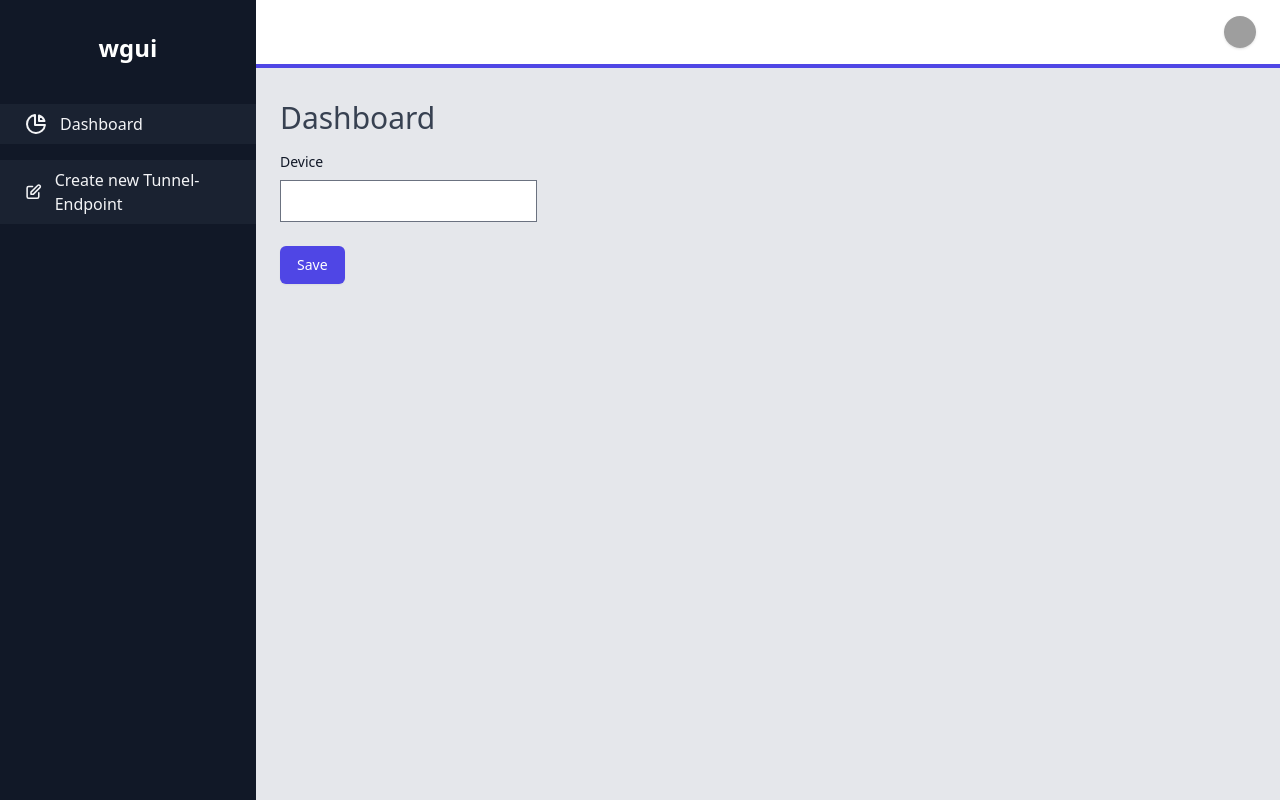
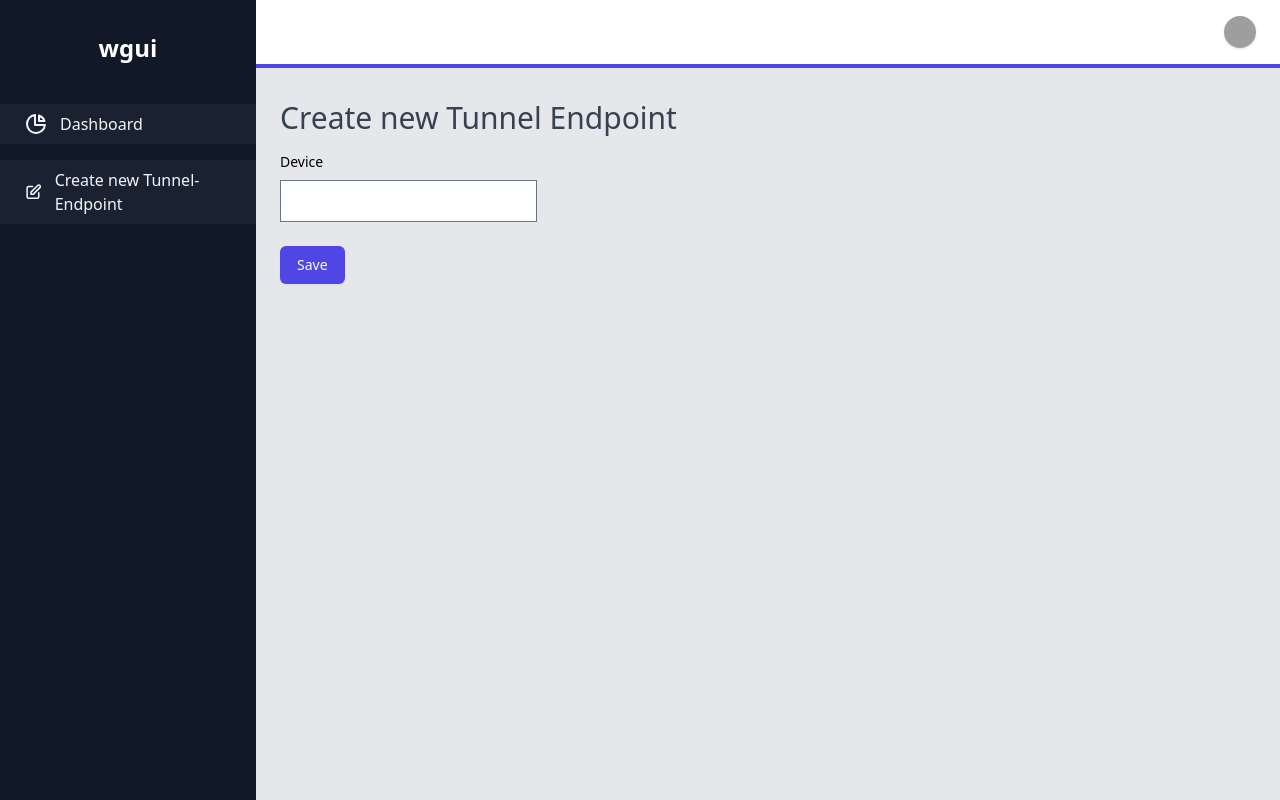
Before and after one commit to eieste/wgui, a Python web app: template wgui/templates/pages/tunnel/new.jinja2 in a window 1280 px wide. Run offline with Jinja, Linux system fonts and the light colour scheme; the template is opened without the code that fills it, so the values that code supplies are empty, except form fields; form fields are guessed from the names that the template uses; style sheets or scripts are compiled from the project's sources; grey boxes are pictures that could not be loaded.

Commit message:
Fix page title

```diff
--- a/wgui/templates/pages/dashboard/index.jinja2
+++ b/wgui/templates/pages/dashboard/index.jinja2
@@ -1,7 +1,7 @@
 {% extends "base.jinja2" %}
 
 {% block content_inner %}
-    <h3 class="text-gray-700 text-3xl font-medium">Dashboard</h3>
+    <h3 class="text-gray-700 text-3xl font-medium">Tunnle Overview</h3>
     <div class="mt-4">
         <div class="grid grid-cols-4 gap-4">
 
--- a/wgui/templates/pages/tunnel/new.jinja2
+++ b/wgui/templates/pages/tunnel/new.jinja2
@@ -1,14 +1,14 @@
 {% extends "base.jinja2" %}
 
 {% block content_inner %}
-    <h3 class="text-gray-700 text-3xl font-medium">Dashboard</h3>
+    <h3 class="text-gray-700 text-3xl font-medium">Create new Tunnel Endpoint</h3>
     <div class="mt-4">
         <div class="flex flex-wrap -mx-6">
             <div class="w-full px-6 sm:w-1/2 xl:w-1/3">
                 <form action="{{ url_for("tunnel_create") }}" method="POST">
                     <div class="mb-6">
                         <label for="email"
-                               class="block mb-2 text-sm font-medium text-gray-900 dark:text-gray-300">Device</label>
+                               class="block mb-2 text-sm font-medium dark:text-gray-300">Device</label>
                         {{ form.device }}
                     </div>
                     <button type="submit"
```
